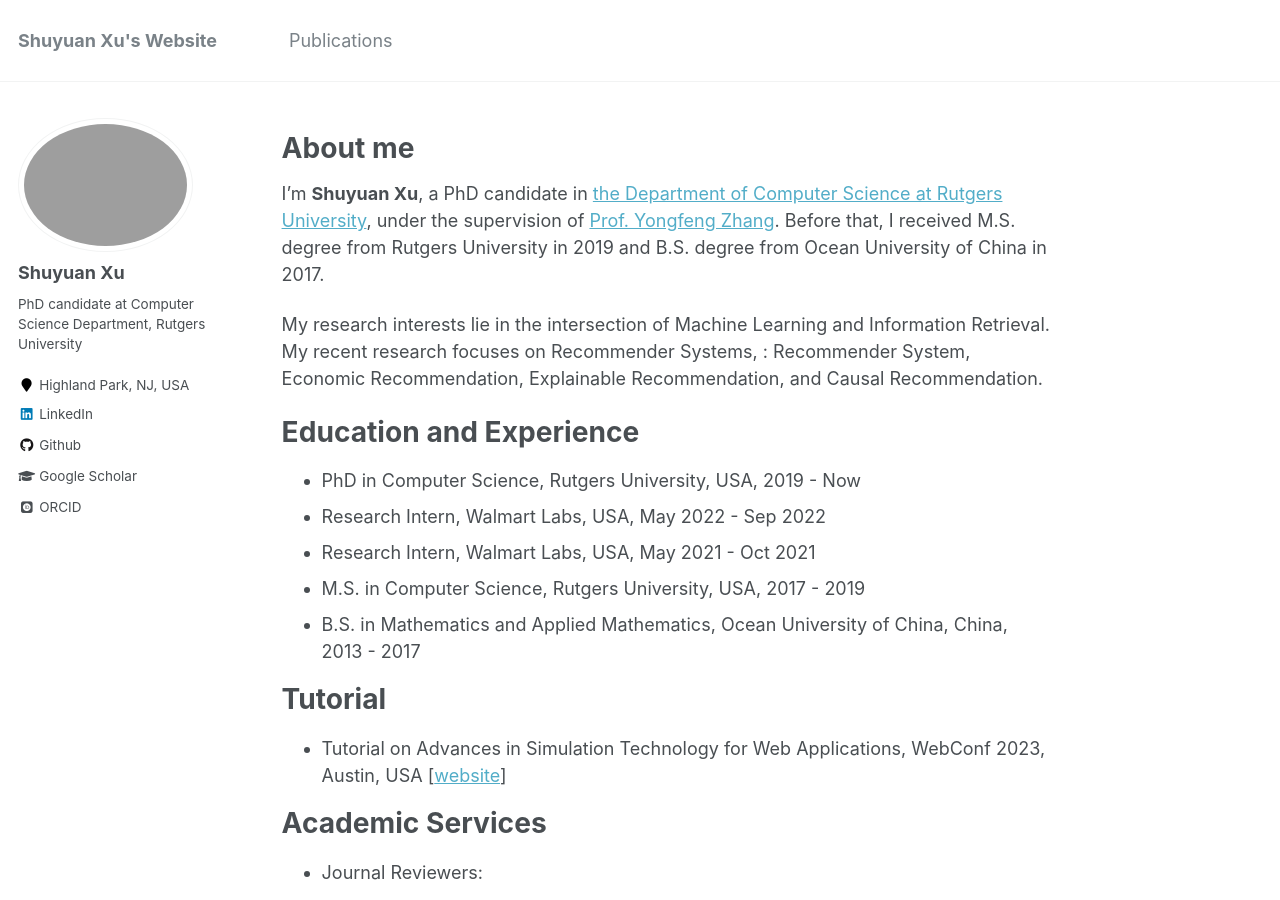
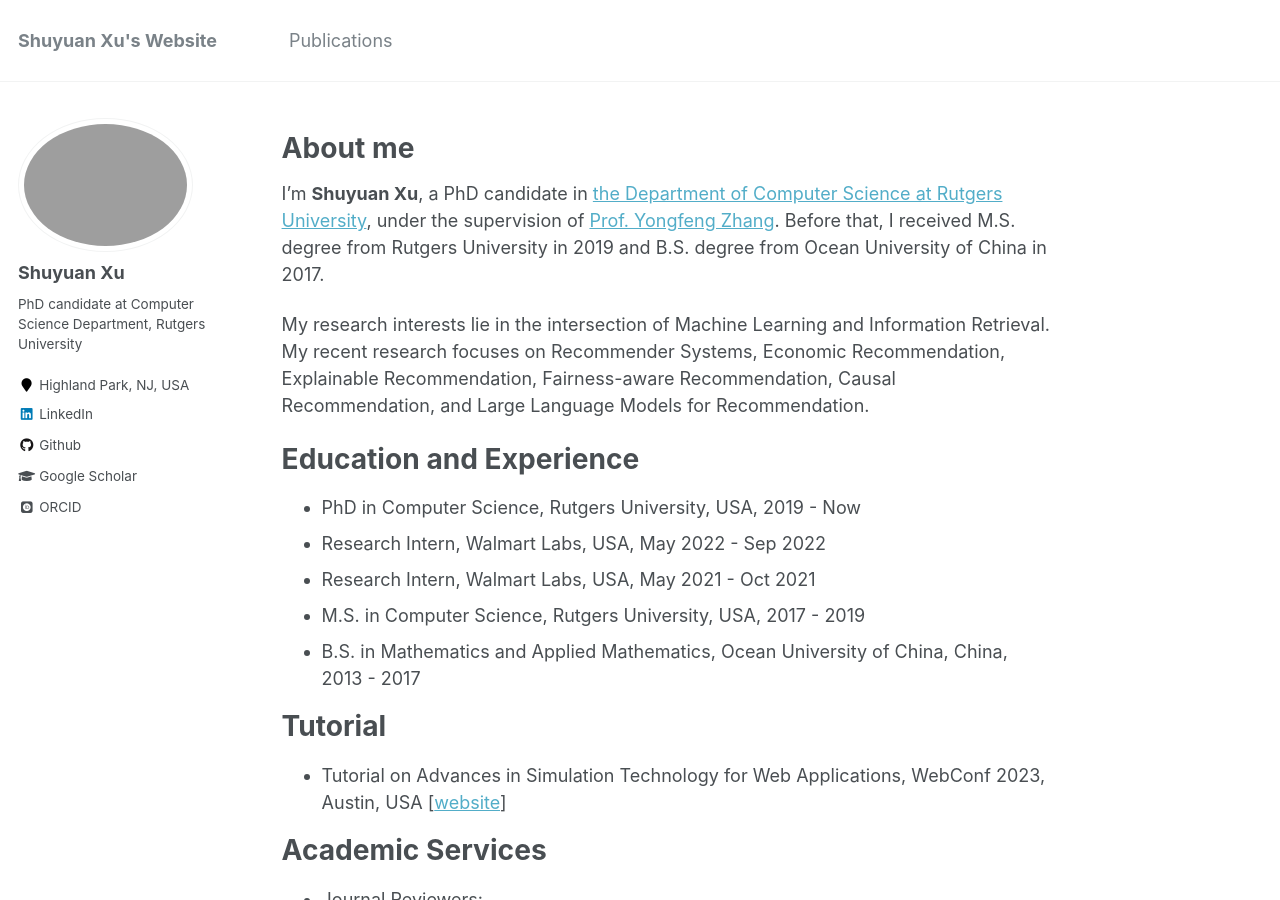
Before and after one commit to shuyuan-x/shuyuan-x.github.io, a Jekyll site: the page built from _pages/about.md, in a window 1280 px wide and 900 px high. Built offline with Jekyll 4.4.1, drawn with Linux system fonts in a browser that asks for light colours; some web fonts are replaced.

Commit message:
Update about.md

```diff
--- a/_pages/about.md
+++ b/_pages/about.md
@@ -14,7 +14,7 @@ About me
 ======
 I’m **Shuyuan Xu**, a PhD candidate in [the Department of Computer Science at Rutgers University](https://www.cs.rutgers.edu/), under the supervision of [Prof. Yongfeng Zhang](http://www.yongfeng.me/). Before that, I received M.S. degree from Rutgers University in 2019 and B.S. degree from Ocean University of China in 2017.
 
-My research interests lie in the intersection of Machine Learning and Information Retrieval. My recent research focuses on Recommender Systems, : Recommender System, Economic Recommendation, Explainable Recommendation, and Causal Recommendation.
+My research interests lie in the intersection of Machine Learning and Information Retrieval. My recent research focuses on Recommender Systems, Economic Recommendation, Explainable Recommendation, Fairness-aware Recommendation, Causal Recommendation, and Large Language Models for Recommendation.
 
 Education and Experience
 ======
```
